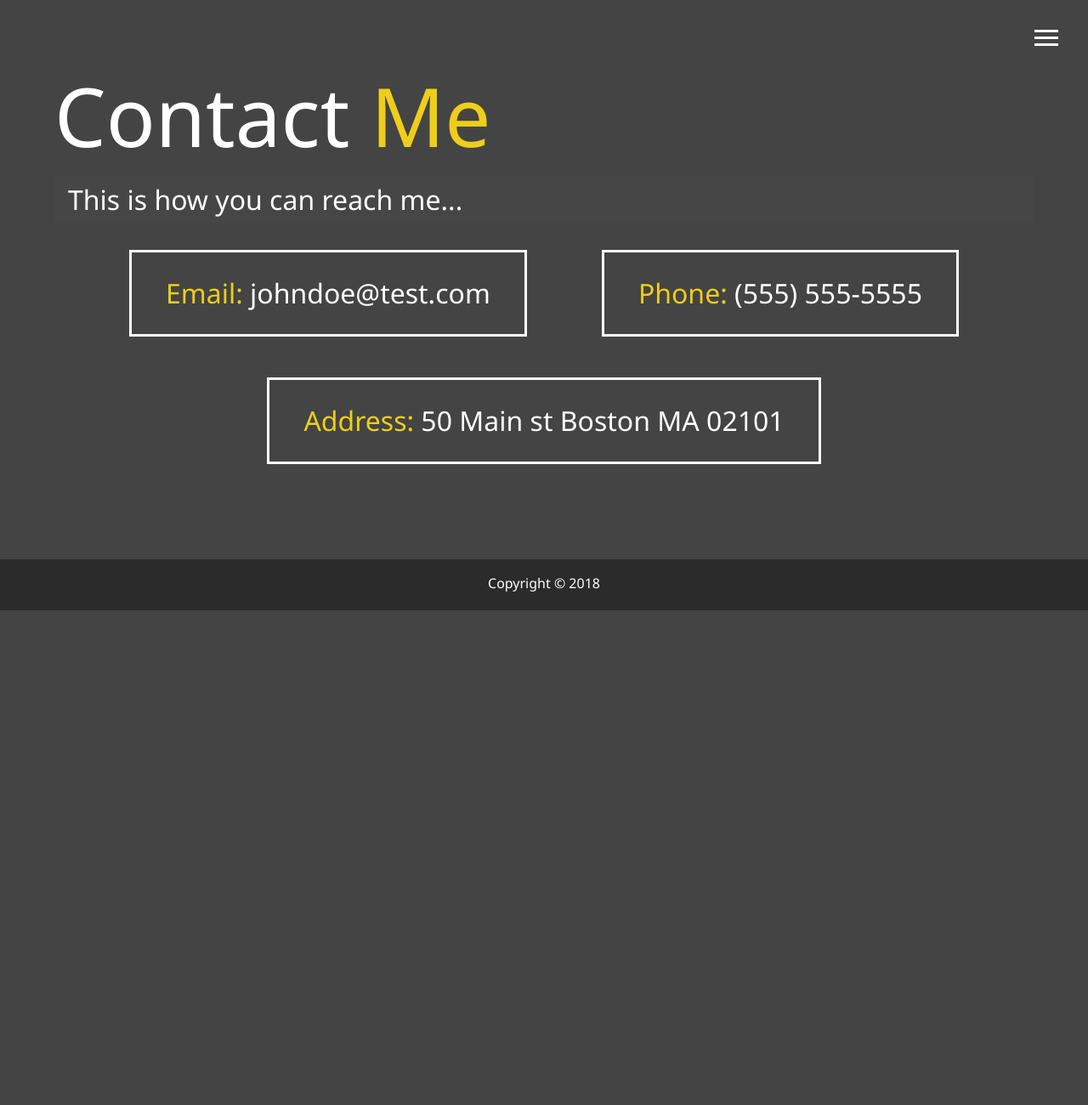
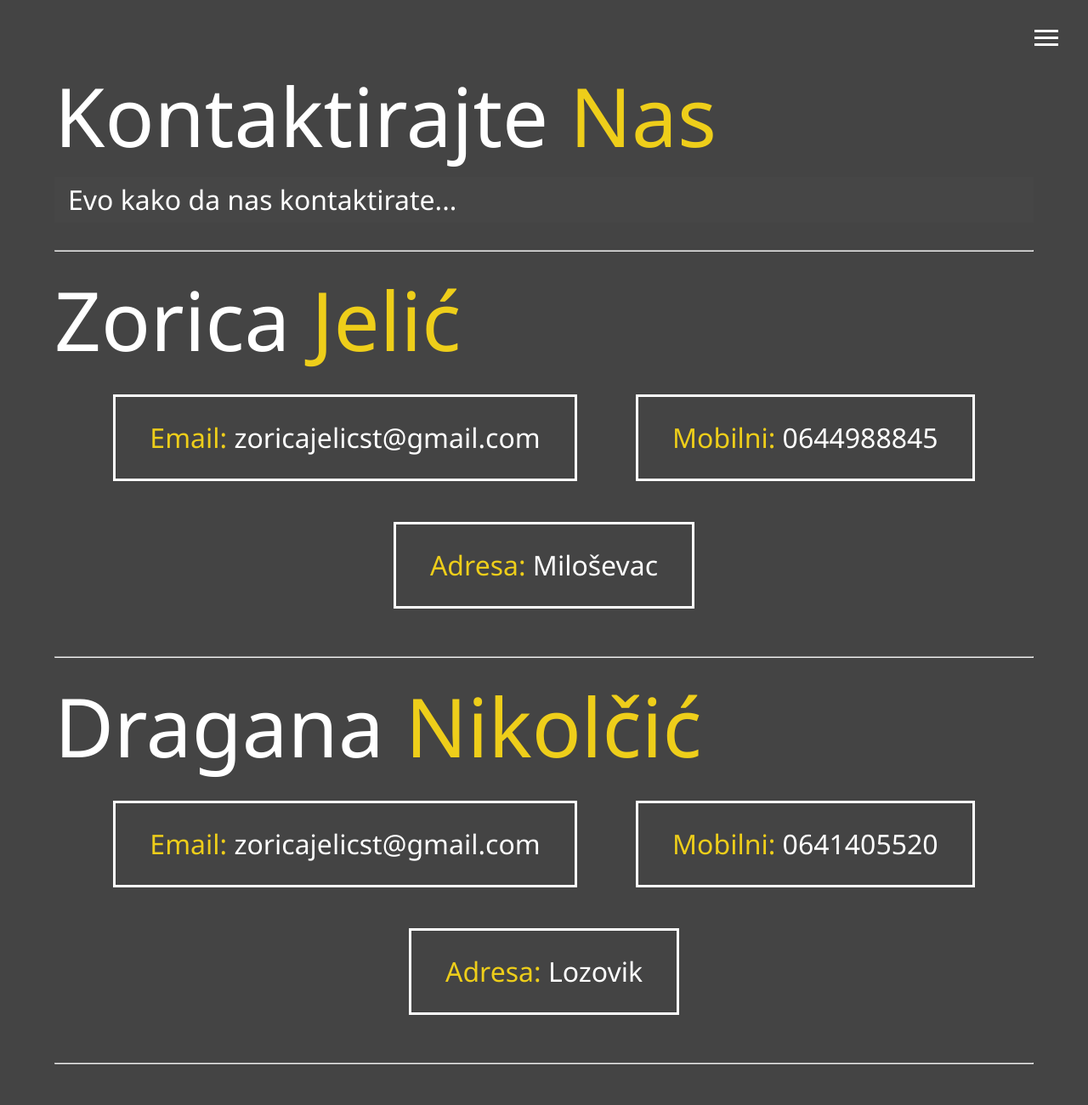
Before and after one commit to ZoricaST/ZoricaST.github.io, a plain HTML site: page izradasajtova/dist/contact.html in a window 1280 px wide. Shown: the top 1300 px of the page at 85% size. Before the commit the page ends 800 px from the top, so only its background shows below. Drawn offline with Linux system fonts and the light colour scheme.

Commit message:
dodati telefoni

```diff
--- a/izradasajtova/dist/contact.html
+++ b/izradasajtova/dist/contact.html
@@ -51,23 +51,46 @@
 
     <main id="contact">
         <h1 class="lg-heading">
-            Contact
-            <span class="text-secondary">Me</span>
+            Kontaktirajte
+            <span class="text-secondary">Nas</span>
         </h1>
+
         <h2 class="sm-heading">
-            This is how you can reach me...
+            Evo kako da nas kontaktirate...
+        </h2>
+        <hr>
+        <h2 class="lg-heading">
+            Zorica
+            <span class="text-secondary">Jelić</span>
         </h2>
         <div class="boxes">
             <div>
-                <span class="text-secondary">Email: </span> johndoe@test.com
+                <span class="text-secondary">Email: </span> zoricajelicst@gmail.com
             </div>
             <div>
-                <span class="text-secondary">Phone: </span> (555) 555-5555
+                <span class="text-secondary">Mobilni: </span> 0644988845
             </div>
             <div>
-                <span class="text-secondary">Address: </span> 50 Main st Boston MA 02101
+                <span class="text-secondary">Adresa: </span> Miloševac
             </div>
         </div>
+        <hr>
+        <h2 class="lg-heading">
+            Dragana
+            <span class="text-secondary">Nikolčić</span>
+        </h2>
+        <div class="boxes">
+            <div>
+                <span class="text-secondary">Email: </span> zoricajelicst@gmail.com
+            </div>
+            <div>
+                <span class="text-secondary">Mobilni: </span> 0641405520
+            </div>
+            <div>
+                <span class="text-secondary">Adresa: </span> Lozovik
+            </div>
+        </div>
+        <hr>
     </main>
 
     <footer id="main-footer">
```
